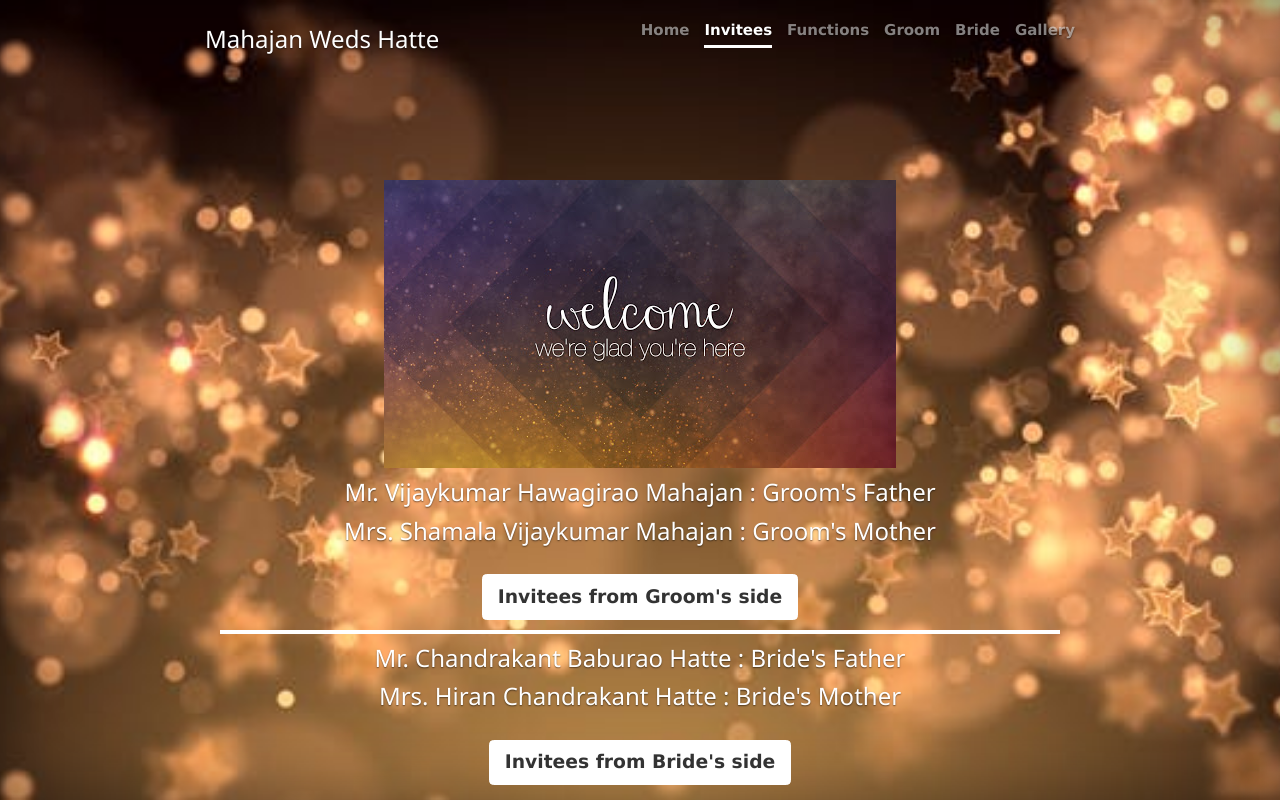
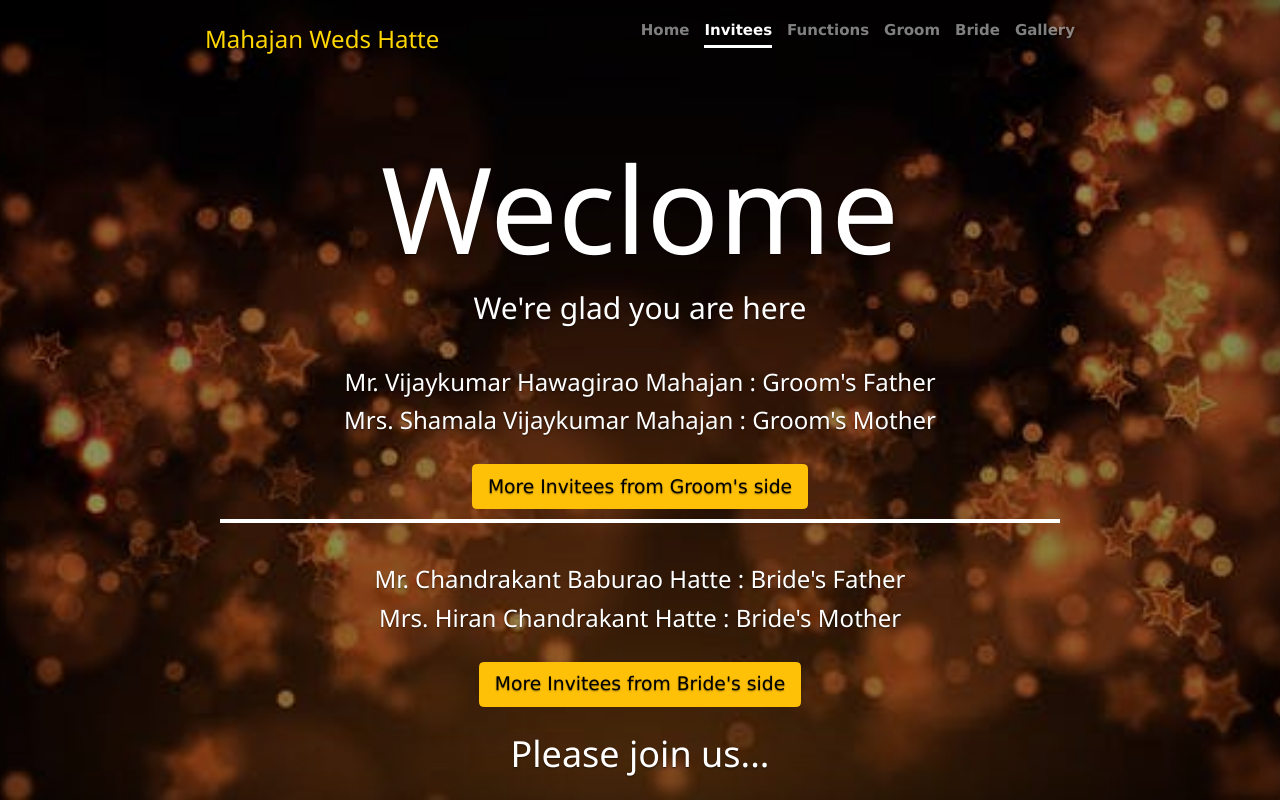
Before and after one commit to mahajanvv/mahajanvv.github.io, a PHP site: page /invitees/invitees.html in a window 1280 px wide. Run offline with PHP 8.4, Linux system fonts and the light colour scheme.

Commit message:
changed invitees page added some styling

```diff
--- a/Bride/bride.css
+++ b/Bride/bride.css
@@ -55,3 +55,7 @@ body {
 .greybg{
     background-color: #212529;
 }
+
+.goldcolor{
+  color: gold;
+}
--- a/Bride/bride.html
+++ b/Bride/bride.html
@@ -51,7 +51,7 @@
     <div class="cover-container d-flex w-100 h-100 p-3 mx-auto flex-column">
     <header class="mb-auto">
         <div>
-        <h3 class="float-md-start mb-0 w3-cursive">Mahajan Weds Hatte</h3>
+        <h3 class="float-md-start mb-0 w3-cursive goldcolor">Mahajan Weds Hatte</h3>
         <nav class="nav nav-masthead justify-content-center float-md-end">
             <a class="nav-link w3-cursive"  href="../index.html">Home</a>
             <a class="nav-link w3-cursive" href="../invitees/invitees.html">Invitees</a>
@@ -65,7 +65,7 @@
 
     <main class="px-3">
         <img src="./vahiniphoto.jpeg" class="rounded mx-auto d-block" alt="..." style="width: 50%; height: 45%; background-color: beige;">
-        <h1 class="w3-cursive"> Ashwini </h1>
+        <h1 class="w3-cursive goldcolor"> Ashwini </h1>
         <h3 class="w3-cursive"> Assistant Engineer, MSEDCL, Beed.</h3>
         <h3 class="w3-cursive">(Electrical Engineer)</h3>
         <h5 class="w3-cursive">The ideal Wedding... Isn't about dresses and fashion... It's about a love shared between two people Please join us...</h5>
@@ -74,7 +74,7 @@
 
         <h3 class="w3-cursive">Education</h3>
         <p class="w3-cursive">School: Matoshri Vidyalaya, Chandrapur.</p>
-        <p class="w3-cursive">High School: Rajarshi Shahu Mahavidyalaya, Latur.</p>
+        <p class="w3-cursive goldcolor">High School: Rajarshi Shahu Mahavidyalaya, Latur.</p>
         <p class="w3-cursive">College: College Of Engineering, Ambejogai.</p>
 
         <h1 style="width: 100%; border-width: 2px; border-color: white; border-style: solid;"></h1>
--- a/Gallery/gallery.css
+++ b/Gallery/gallery.css
@@ -51,3 +51,7 @@ body {
   color: #fff;
   border-bottom-color: #fff;
 }
+
+.goldcolor{
+  color: gold;
+}
--- a/Gallery/gallery.html
+++ b/Gallery/gallery.html
@@ -51,7 +51,7 @@
     <div class="cover-container d-flex w-100 h-100 p-3 mx-auto flex-column">
     <header class="mb-auto">
         <div>
-        <h3 class="float-md-start mb-0 w3-cursive">Mahajan Weds Hatte</h3>
+        <h3 class="float-md-start mb-0 w3-cursive goldcolor">Mahajan Weds Hatte</h3>
         <nav class="nav nav-masthead justify-content-center float-md-end">
             <a class="nav-link w3-cursive" href="../index.html">Home</a>
             <a class="nav-link w3-cursive" href="../invitees/invitees.html">Invitees</a>
--- a/Groom/groom.css
+++ b/Groom/groom.css
@@ -55,3 +55,7 @@ body {
 .greybg{
     background-color: #212529;
 }
+
+.goldcolor{
+  color: gold;
+}
--- a/Groom/groom.html
+++ b/Groom/groom.html
@@ -50,7 +50,7 @@
 
     <div class="cover-container d-flex w-100 h-100 p-3 mx-auto flex-column">
     <header class="mb-auto">
-        <h3 class="float-md-start mb-0 w3-cursive">Mahajan Weds Hatte</h3>
+        <h3 class="float-md-start mb-0 w3-cursive goldcolor">Mahajan Weds Hatte</h3>
         <nav class="nav nav-masthead justify-content-center float-md-end">
             <a class="nav-link w3-cursive" href="../index.html">Home</a>
             <a class="nav-link w3-cursive" href="../invitees/invitees.html">Invitees</a>
@@ -63,7 +63,7 @@
 
     <main class="px-3">
         <img src="./bhaiyaphoto1.jpeg" class="rounded mx-auto d-block" alt="..." style="width: 50%; height: 45%; background-color: beige;">
-        <h1 class="w3-cursive"> Vishal</h1>
+        <h1 class="w3-cursive goldcolor"> Vishal</h1>
         <h3 class="w3-cursive"> Junior Engineer, Nagar Panchayat, Salekasa.</h3>
         <h3 class="w3-cursive">(Civil Engineer)</h3>
         <h5 class="w3-cursive">The ideal Wedding... Isn't about dresses and fashion... It's about a love shared between two people Please join us...</h5>
@@ -73,7 +73,7 @@
 
         <h3 class="w3-cursive">Education</h3>
         <p class="w3-cursive">School: Shri. Deshikendra Vidyalaya, Latur.</p>
-        <p class="w3-cursive" style="font-weight: bold;">High School: Rajarshi Shahu Mahavidyalaya, Latur.</p>
+        <p class="w3-cursive goldcolor">High School: Rajarshi Shahu Mahavidyalaya, Latur.</p>
         <p class="w3-cursive">College: Veermata Jijabai Techology Institute, Mumbai.</p>
 
         <h1 style="width: 100%; border-width: 2px; border-color: white; border-style: solid;"></h1>
--- a/cover.css
+++ b/cover.css
@@ -51,3 +51,7 @@ body {
   color: #fff;
   border-bottom-color: #fff;
 }
+
+.goldcolor{
+  color: gold;
+}
--- a/functions/functions.css
+++ b/functions/functions.css
@@ -64,3 +64,7 @@ body {
 .cornsilkbg{
   background-color: cornsilk;
 }
+
+.goldcolor{
+  color: gold;
+}
--- a/functions/functions.html
+++ b/functions/functions.html
@@ -55,7 +55,7 @@
     <div class="cover-container d-flex w-100 h-100 p-3 mx-auto flex-column">
     <header class="mb-auto">
         <div>
-        <h3 class="float-md-start mb-0 w3-cursive">Mahajan Weds Hatte</h3>
+        <h3 class="float-md-start mb-0 w3-cursive goldcolor">Mahajan Weds Hatte</h3>
         <nav class="nav nav-masthead justify-content-center float-md-end">
             <a class="nav-link w3-cursive"  href="../index.html">Home</a>
             <a class="nav-link w3-cursive" href="../invitees/invitees.html">Invitees</a>
--- a/index.html
+++ b/index.html
@@ -52,7 +52,7 @@
     <div class="cover-container d-flex w-100 h-100 p-3 mx-auto flex-column">
         <header class="mb-auto">
             <div>
-            <h3 class="float-md-start mb-0 w3-cursive">Mahajan Weds Hatte</h3>
+            <h3 class="float-md-start mb-0 w3-cursive goldcolor">Mahajan Weds Hatte</h3>
             <nav class="nav nav-masthead justify-content-center float-md-end w3-cursive">
                 <a class="nav-link active" aria-current="page" href="./index.html">Home</a>
                 <a class="nav-link" href="./invitees/invitees.html">Invitees</a>
--- a/invitees/invitees.css
+++ b/invitees/invitees.css
@@ -55,3 +55,7 @@ body {
 .greybg{
     background-color: #212529;
 }
+
+.goldcolor{
+  color: gold;
+}
--- a/invitees/invitees.html
+++ b/invitees/invitees.html
@@ -52,7 +52,7 @@
     <div class="cover-container d-flex w-100 h-100 p-3 mx-auto flex-column">
         <header class="mb-auto">
             <div>
-            <h3 class="float-md-start mb-0 w3-cursive">Mahajan Weds Hatte</h3>
+            <h3 class="float-md-start mb-0 w3-cursive goldcolor">Mahajan Weds Hatte</h3>
             <nav class="nav nav-masthead justify-content-center float-md-end w3-cursive">
                 <a class="nav-link"  href="../index.html">Home</a>
                 <a class="nav-link active" aria-current="page" href="./invitees.html">Invitees</a>
@@ -65,15 +65,17 @@
         </header>
 
         <main class="px-3">
-            <img src="./inviteesbg.jpg" alt="" style="width: inherit;">
-            <div>
+            <!-- <img src="./inviteesbg.jpg" alt="" style="width: inherit;"> -->
+            <h1 class="w3-cursive" style="font-size: 8em;">Weclome</h1>
+            <h4 class="w3-cursive" style="font-size: 2em;">We're glad you are here</h4>
+            <div style="margin-top: 5%;">
                 <div>
                     <h3 class="w3-cursive">Mr. Vijaykumar Hawagirao Mahajan : Groom's Father</h3>
                     <h3 class="w3-cursive">Mrs. Shamala Vijaykumar Mahajan : Groom's Mother</h3>
                 </div>
                 <a style="margin-top: 1em;" href="#collapseGroomInvitees" data-bs-toggle="collapse" aria-expanded="false" aria-controls="collapseGroomInvitees"
-                    class="btn w3-cursive btn-lg btn-secondary fw-bold border-white bg-white">Invitees from Groom's side</a>
-                <div class="collapse" id="collapseGroomInvitees">
+                    class="btn w3-cursive btn-lg btn-warning">More Invitees from Groom's side</a>
+                <div class="collapse" id="collapseGroomInvitees" style="margin-top: 5%;">
                     <div class="row">
                         <h3 class="col-3 w3-cursive">Mrs. Godavari</h3>
                         <h3 class="col-9 w3-cursive">Mr. Hawagirao Sangramappa Mahajan</h3>
@@ -104,22 +106,22 @@
                     </div>
                     <div class="row">
                         <h3 class="col-3 w3-cursive"></h3>
-                        <h3 class="col-9 w3-cursive">Mr. Sumit Basvraj Mahajan</h3>
+                        <h3 class="col-9 w3-cursive">Mr. Sumit Basvraj Mahajan(B.Tech)</h3>
                     </div>
-                    <div class="row">
-                        <h3 class="col-12 w3-cursive">Vinit, Prasunna, Swati, Sanvi</h3>
+                    <div class="row" style="margin-top: 2%;">
+                        <h3 class="col-12 w3-cursive">Vinit(B.Tech), Swati(B.E), Prasunna, Sanvi</h3>
                     </div>
                 </div>
 
                 <h1 style="width: 100%; border-width: 2px; border-color: white; border-style: solid;"></h1>
 
-                <div>
+                <div style="margin-top: 5%;">
                     <h3 class="w3-cursive">Mr. Chandrakant Baburao Hatte : Bride's Father</h3>
                     <h3 class="w3-cursive">Mrs. Hiran Chandrakant Hatte : Bride's Mother</h3>
                 </div>
                 <a style="margin-top: 1em;" href="#collapseBrideInvitees" data-bs-toggle="collapse" aria-expanded="false" aria-controls="collapseBrideInvitees"
-                class="btn w3-cursive btn-lg btn-secondary fw-bold border-white bg-white">Invitees from Bride's side</a>
-                <div class="collapse" id="collapseBrideInvitees">
+                class="btn w3-cursive btn-lg btn-warning">More Invitees from Bride's side</a>
+                <div class="collapse" id="collapseBrideInvitees" style="margin-top: 5%;">
                     <div class="row">
                         <h3 class="col-4 w3-cursive">Late Mrs. Kesharbai</h3>
                         <h3 class="col-8 w3-cursive">Late Mr. Baburao Hatte</h3>
@@ -140,12 +142,15 @@
                         <h3 class="col-3 w3-cursive">Mrs. Vidya</h3>
                         <h3 class="col-9 w3-cursive">Mr. Dipak Dattatray Hatte</h3>
                     </div>
-                    <div class="row">
+                    <div class="row" style="margin-top: 2%;">
                         <h3 class="col-12 w3-cursive">Ashwin(B.Sc Agri), Varsha(B.E), Veer, Yogeshwari, Sidhhraj</h3>
                     </div>
 
                 </div>
+
+                <h1 class="w3-cursive" style="margin-top: 3%;">Please join us...</h1>
             </div>
+
         </main>
 
     </div>
```
Also changed, not shown: invitees/Preview_Image.jpg.
